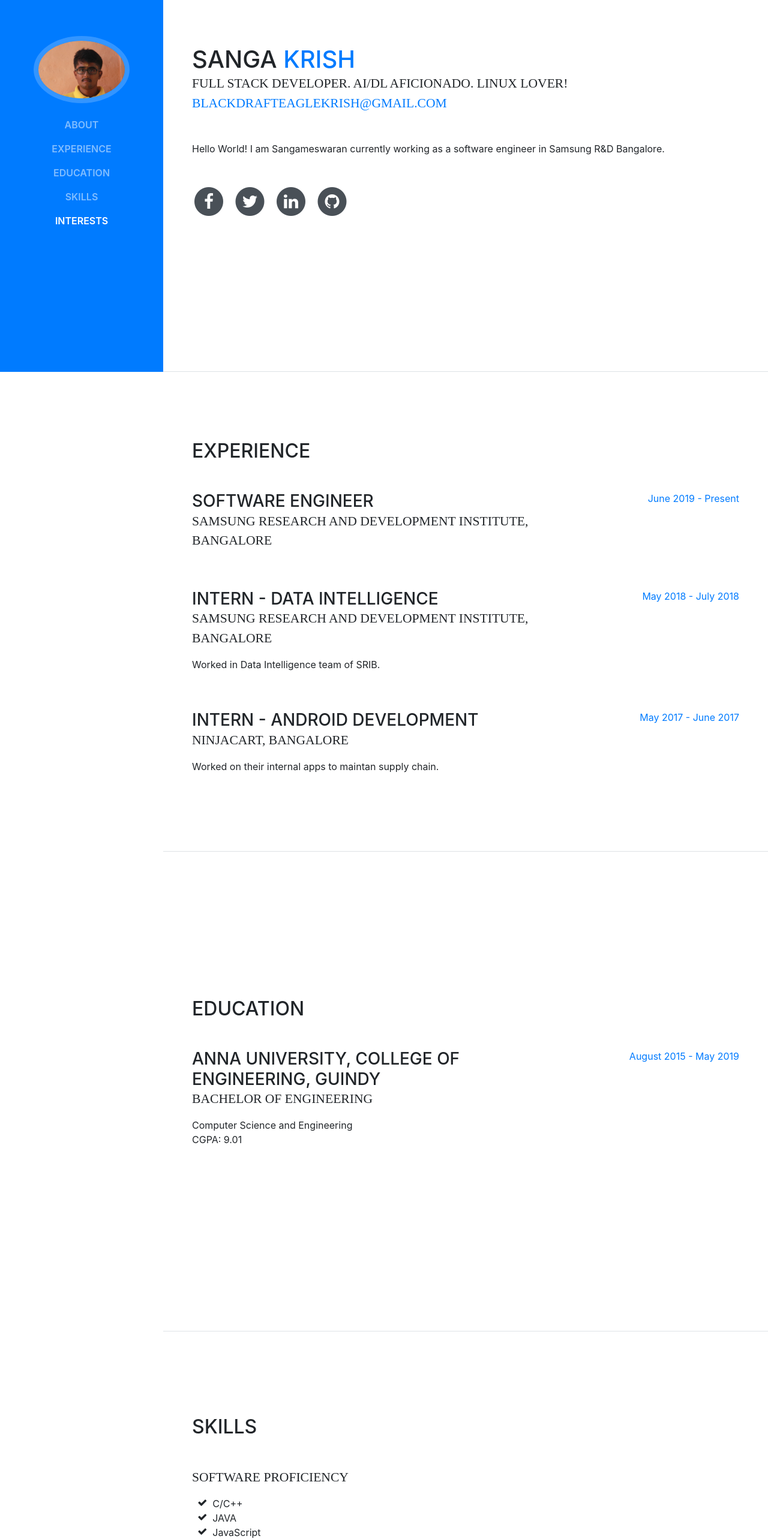
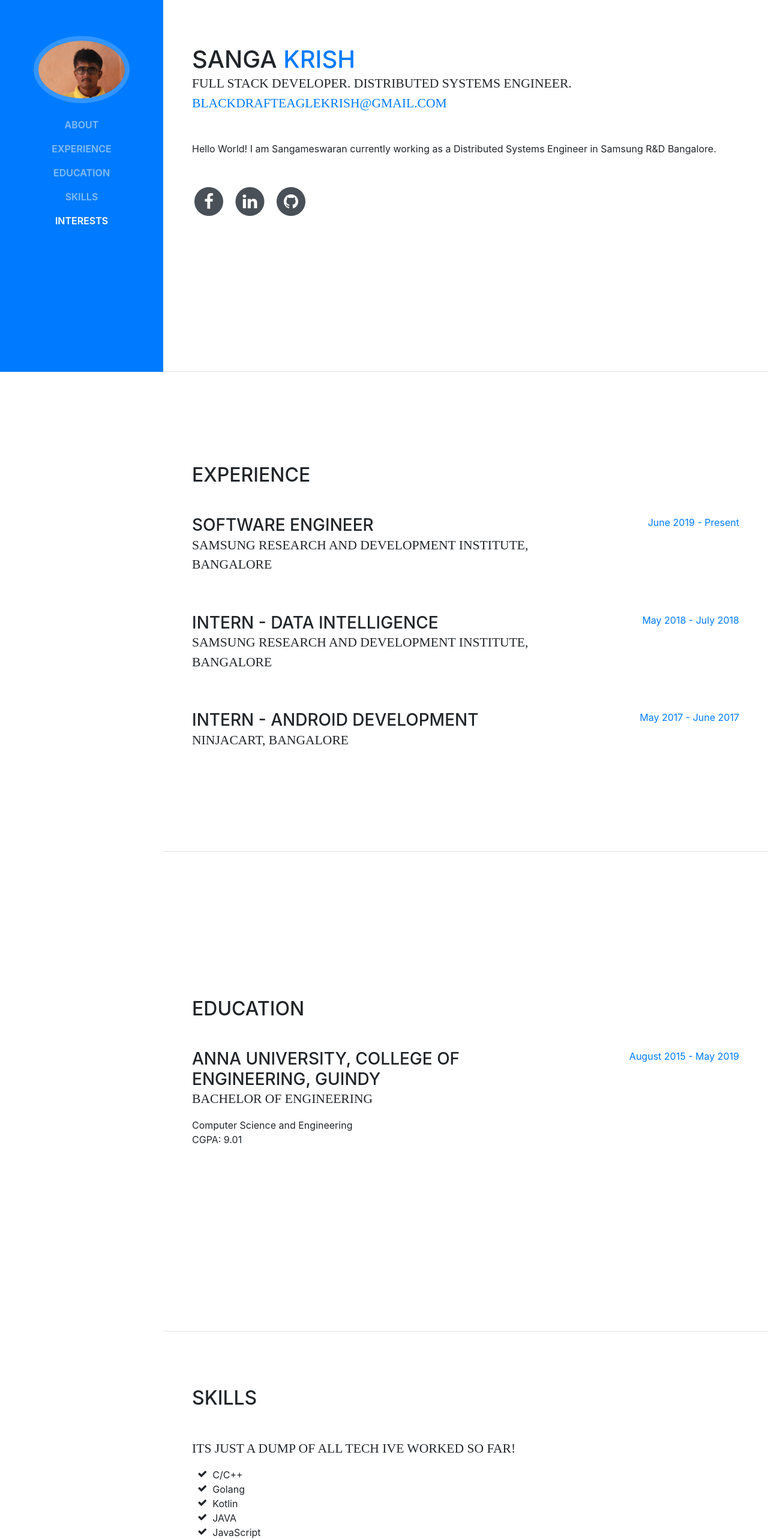
Before and after one commit to SangameswaranRS/sangameswaranrs.github.io, a website with bundled scripts: page index.html in a window 1280 px wide. Shown: the part 180-2746 px from the top of the page at 60% size. Built offline with nearby package versions, Linux system fonts and the light colour scheme; a web font is replaced by a local one.

Commit message:
random changes

```diff
--- a/index.html
+++ b/index.html
@@ -7,6 +7,7 @@
     <meta name="viewport" content="width=device-width, initial-scale=1, shrink-to-fit=no">
     <meta name="description" content="Profile - SangameswaranRS">
     <meta name="author" content="Sangameswaran R S">
+    <meta name="keywords" content="sangameswaran r s, SangameswaranRS, Distributed Systems">
 
     <title>Sangameswaran R S</title>
 
@@ -64,10 +65,10 @@
           <h1 class="mb-0">Sanga
             <span class="text-primary">Krish</span>
           </h1>
-          <div class="subheading mb-5">Full Stack developer. AI/DL aficionado. Linux Lover!
+          <div class="subheading mb-5">Full Stack developer. Distributed Systems Engineer.
             <a href="mailto:blackdrafteaglekrish@gmail.com">blackdrafteaglekrish@gmail.com</a>
           </div>
-          <p class="mb-5">Hello World! I am Sangameswaran currently working as a software engineer in Samsung R&D Bangalore.</p>
+          <p class="mb-5">Hello World! I am Sangameswaran currently working as a Distributed Systems Engineer in Samsung R&D Bangalore.</p>
           <ul class="list-inline list-social-icons mb-0">
             <li class="list-inline-item">
               <a href="https://www.facebook.com/clasherAchilles">
@@ -77,15 +78,7 @@
                 </span>
               </a>
             </li>
-            <li class="list-inline-item">
-              <a href="https://www.twitter.com/sanga_krish">
-                <span class="fa-stack fa-lg">
-                  <i class="fa fa-circle fa-stack-2x"></i>
-                  <i class="fa fa-twitter fa-stack-1x fa-inverse"></i>
-                </span>
-              </a>
-            </li>
-            <li class="list-inline-item">
+           <li class="list-inline-item">
               <a href="https://www.linkedin.com/in/csmsanga/">
                 <span class="fa-stack fa-lg">
                   <i class="fa fa-circle fa-stack-2x"></i>
@@ -123,7 +116,6 @@
             <div class="resume-content mr-auto">
               <h3 class="mb-0">Intern - Data Intelligence</h3>
               <div class="subheading mb-3">Samsung Research and Development Institute, Bangalore</div>
-              <p>Worked in Data Intelligence team of SRIB.</p>
             </div>
             <div class="resume-date text-md-right">
               <span class="text-primary">May 2018 - July 2018</span>
@@ -134,7 +126,6 @@
             <div class="resume-content mr-auto">
               <h3 class="mb-0">Intern - Android Development</h3>
               <div class="subheading mb-3">Ninjacart, Bangalore</div>
-              <p>Worked on their internal apps to maintan supply chain.</p>
             </div>
             <div class="resume-date text-md-right">
               <span class="text-primary">May 2017 - June 2017</span>
@@ -168,14 +159,24 @@
         <div class="my-auto">
           <h2 class="mb-5">Skills</h2>
 
-          <div class="subheading mb-3">Software Proficiency</div>
+          <div class="subheading mb-3">Its Just a dump of all tech Ive worked so far!</div>
           <ul class="fa-ul mb-0">
             <li>
               <i class="fa-li fa fa-check"></i>
-              C/C++</li>
+              C/C++
+            </li>
+              <li>
+                <i class="fa-li fa fa-check"></i>
+                Golang
+              </li>
+                <li>
+                  <i class="fa-li fa fa-check"></i>
+                  Kotlin
+                </li>
             <li>
               <i class="fa-li fa fa-check"></i>
-              JAVA</li>
+              JAVA
+            </li>
             <li>
               <i class="fa-li fa fa-check"></i>
               JavaScript</li>
@@ -216,17 +217,16 @@
               <i class="fa-li fa fa-check"></i>
               Deep Learning</li>
               <li>
-              <i class="fa-li fa fa-check"></i>
-              DevOps - Amateur Script Kiddo</li>
+                <i class="fa-li fa fa-check"></i>
+                Distributed Systems</li>
 
+                <li>
+                  <i class="fa-li fa fa-check"></i>
+                  Docker</li>
 
-
-
-
-
-
-
-
+                  <li>
+                    <i class="fa-li fa fa-check"></i>
+                    Kubernetes</li>
           </ul>
         </div>
       </section>
```
